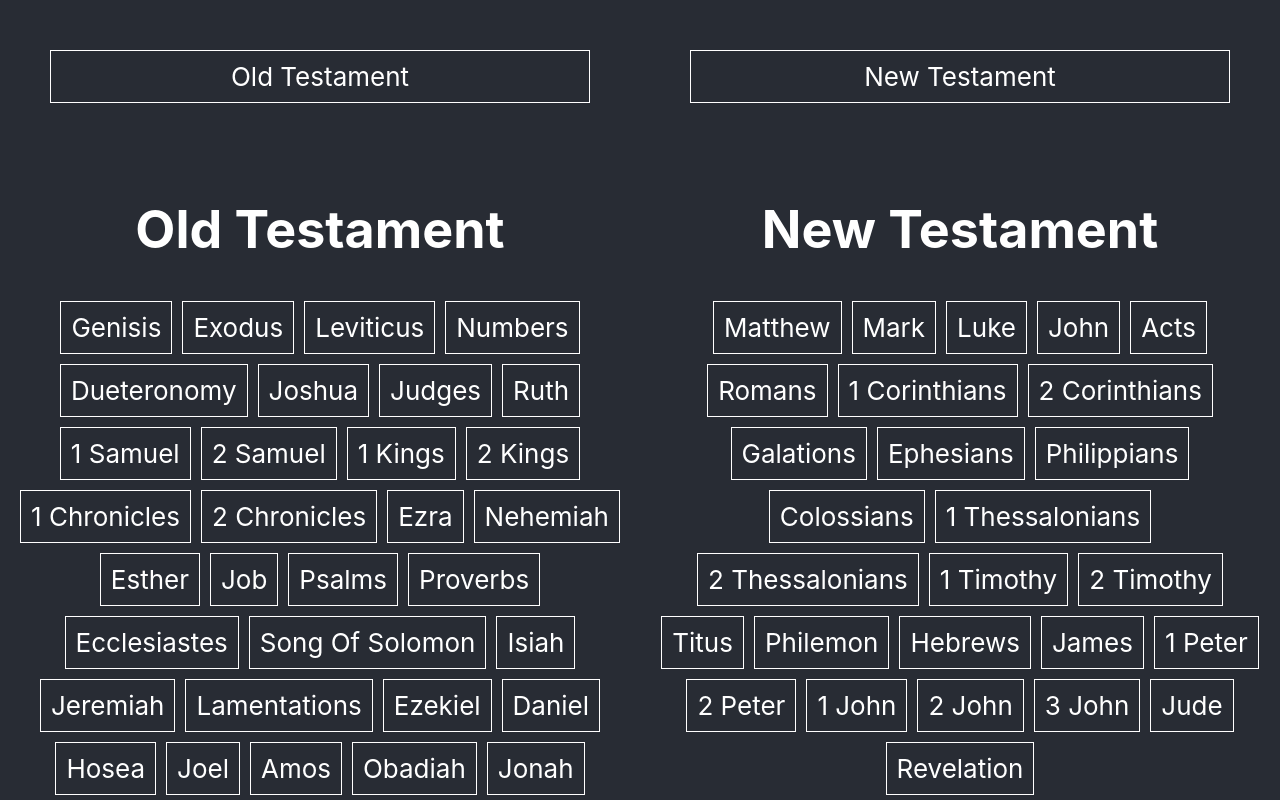
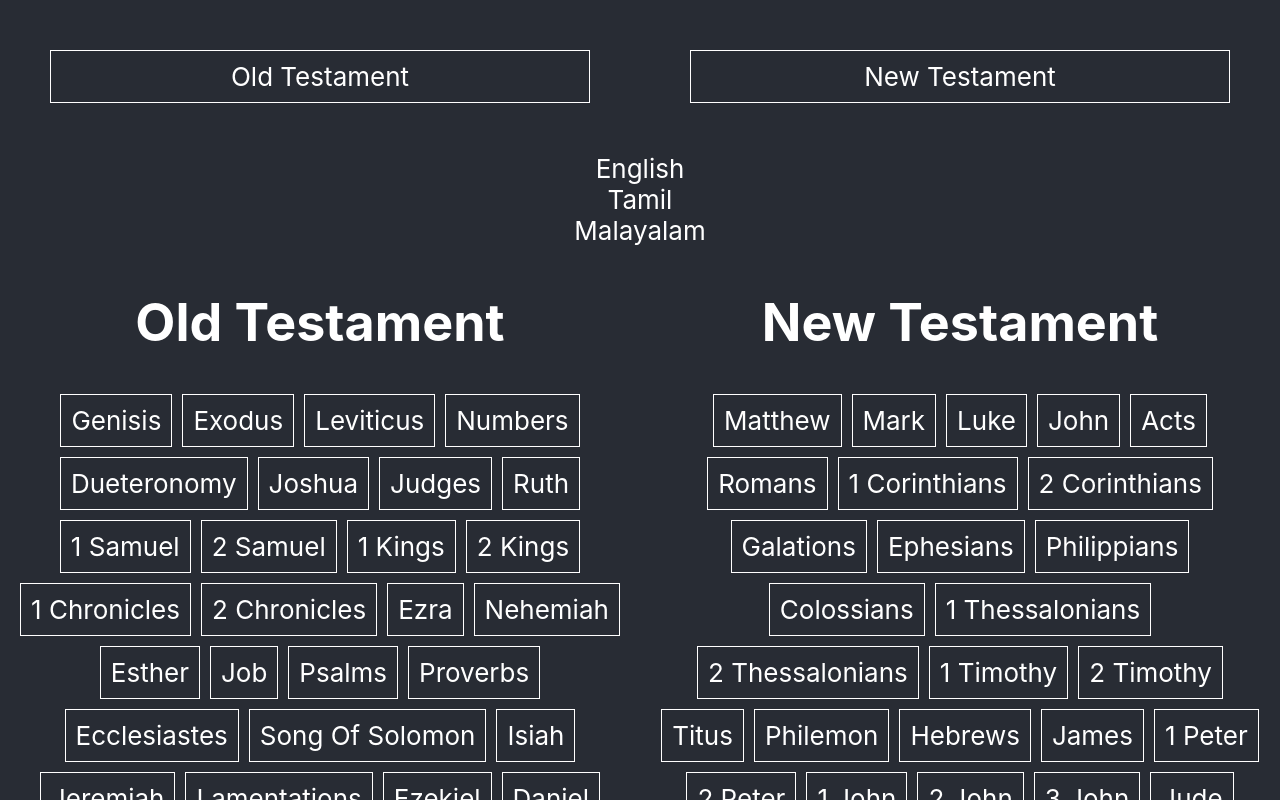
Before and after one commit to johan7004/yfc, a React (Create React App) app: page / in a window 1280 px wide. Shown: the top 800 px of the page. Built offline with nearby package versions, Linux system fonts and the light colour scheme; no server answers.

Commit message:
added toggle tamil and engligh version

```diff
--- a/src/App.css
+++ b/src/App.css
@@ -120,6 +120,12 @@ a{
   width: 50%;
 }
 
+.Version-List{
+  display: flex;
+  flex-direction: column;
+  justify-content: space-between;
+}
+
 /* media queries */
 
 @media only screen and (max-width: 600px){
--- a/src/App.js
+++ b/src/App.js
@@ -86,7 +86,10 @@ class App extends Component {
 
     this.selectedBook = this.selectedBook.bind(this);
     this.selectedChapter = this.selectedChapter.bind(this);
-    this.displayTestament = this.displayTestament.bind(this)
+    this.displayTestament = this.displayTestament.bind(this);
+    this.englishVersion = this.englishVersion.bind(this);
+    this.tamilVersion = this.tamilVersion.bind(this);
+    this.malayalamVersion = this.malayalamVersion.bind(this);
   }
 
   componentDidMount() {
@@ -168,6 +171,30 @@ class App extends Component {
     }
   }
 
+  tamilVersion(){
+
+    this.setState({bible:""});
+    fetch(
+      "https://yfc-tamil-bible-default-rtdb.firebaseio.com/Book.json"
+    )
+      .then((response) => response.json())
+      .then((Book) => this.setState({ bible: Book }));
+  }
+
+  englishVersion(){
+    this.setState({bible:""});
+    fetch(
+      "https://youth-for-christ-1-default-rtdb.europe-west1.firebasedatabase.app/Book.json"
+    )
+      .then((response) => response.json())
+      .then((Book) => this.setState({ bible: Book }));
+  }
+
+
+  malayalamVersion(){
+    console.log(`coming soon`)
+  }
+
   render() {
     return (
       <div className="App">
@@ -180,7 +207,12 @@ class App extends Component {
 
         </a>
         </div>
+        <div className="Version-List">
+        <a onClick={this.englishVersion}>English</a>
+        <a onClick={this.tamilVersion}>Tamil</a>
+        <a onClick={this.malayalamVersion}>Malayalam</a>
 
+        </div>
 
         <div className="row ">
             <div className="col-2 oldtestamentBook">
```
